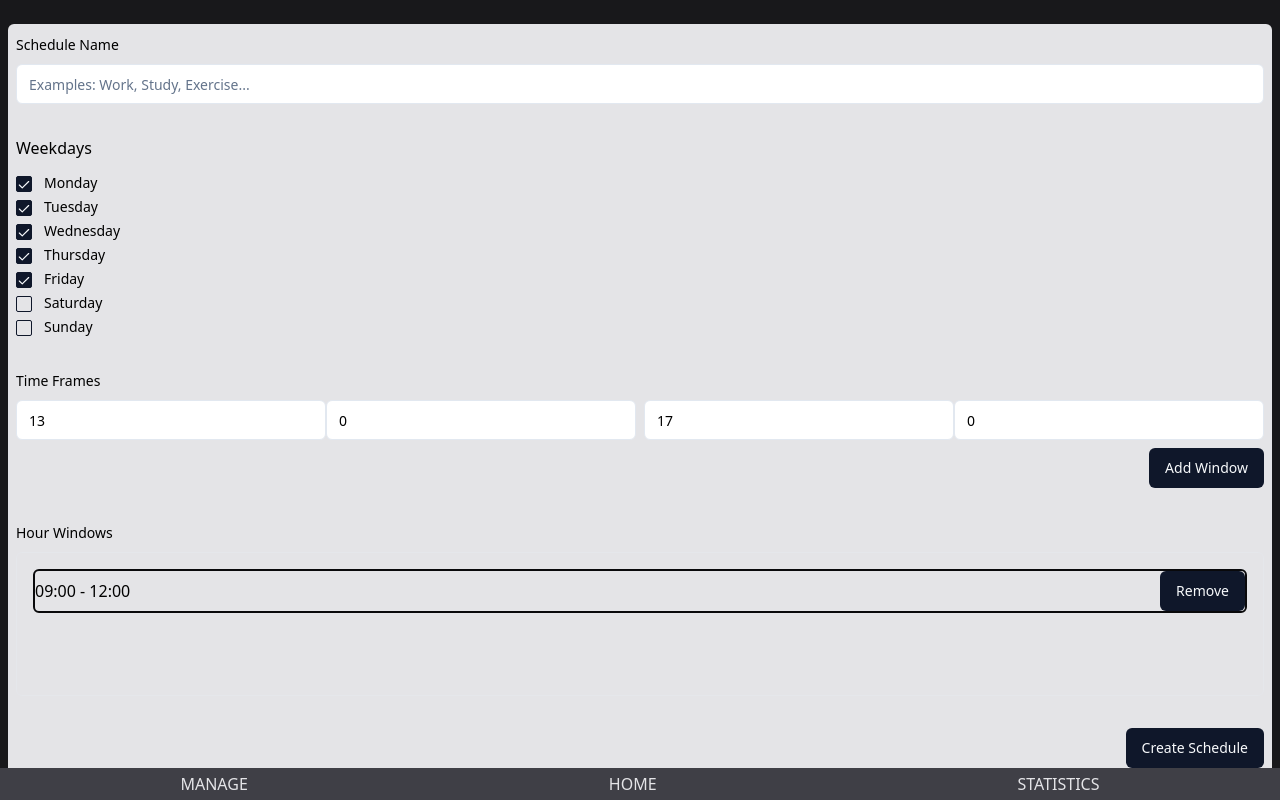
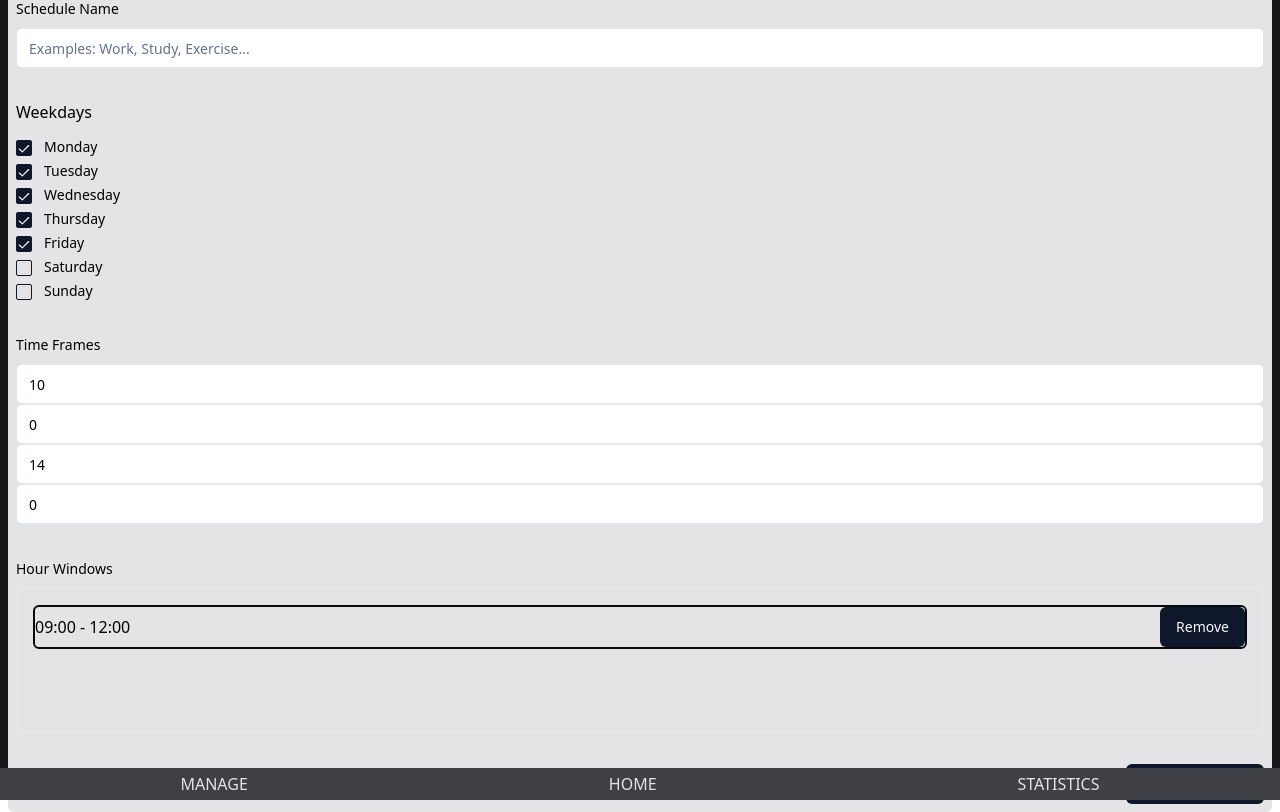
Before and after one commit to BerkYeni/clock-up, a React (Vite) app: page /create in a window 1280 px wide. Built offline with nearby package versions, Linux system fonts and the light colour scheme.

Commit message:
made add hour window field its own form to remove add hour window from main form since it's not supposed to be in it.

```diff
--- /dev/null
+++ b/src/components/AddHourWindow.tsx
@@ -0,0 +1,201 @@
+import * as z from "zod";
+import { zodResolver } from "@hookform/resolvers/zod";
+import { FormControl, FormField, FormItem } from "./ui/form";
+import { useForm } from "react-hook-form";
+import { Input } from "./ui/input";
+
+type Props = {};
+
+const AddHourWindowSchema = z.object({
+  start: z.object({
+    hours: z.number().min(0, { message: "testing awooga" }).max(23),
+    minutes: z.number().min(0).max(59),
+  }),
+  end: z.object({
+    hours: z.number().min(0, { message: "testing awooga" }).max(23),
+    minutes: z.number().min(0).max(59),
+  }),
+});
+
+const AddHourWindow = (props: Props) => {
+  const addHourWindowForm = useForm<z.infer<typeof AddHourWindowSchema>>({
+    resolver: zodResolver(AddHourWindowSchema),
+    defaultValues: {
+      start: { hours: 10, minutes: 0 },
+      end: { hours: 14, minutes: 0 },
+    },
+  });
+
+  const fieldValues = addHourWindowForm.getValues();
+  const fields = [
+    {
+      name: "start",
+      values: [
+        { key: 0, value: fieldValues.start.hours },
+        { key: 1, value: fieldValues.start.minutes },
+      ],
+    },
+    {
+      name: "end",
+      values: [
+        { key: 2, value: fieldValues.end.hours },
+        { key: 3, value: fieldValues.end.minutes },
+      ],
+    },
+  ];
+
+  return (
+    <div>
+      {fields.map((end) =>
+        end.values.map((field) => (
+          <FormField
+            name={end.name}
+            render={(props) => (
+              <FormItem key={field.key}>
+                <FormControl>
+                  <Input
+                    type="number"
+                    step={1}
+                    // min={0}
+                    // max={23}
+                    value={field.value}
+                    // TODO: impl
+                    // onChange={(event) => }
+                  />
+                </FormControl>
+              </FormItem>
+            )}
+          />
+        ))
+      )}
+    </div>
+  );
+
+  // <FormItem>
+  //   <div className="flex">
+  //     <FormControl>
+  //       <Input
+  //         type="number"
+  //         step={1}
+  //         // min={0}
+  //         // max={23}
+  //         value={field.value.hourWindowInput.start.hours}
+  //         onChange={(event) =>
+  //           field.onChange({
+  //             ...field.value,
+  //             hourWindowInput: {
+  //               ...field.value.hourWindowInput,
+  //               start: {
+  //                 ...field.value.hourWindowInput.start,
+  //                 hours: event.target.value,
+  //               },
+  //             },
+  //           })
+  //         }
+  //       />
+  //     </FormControl>
+  //     <FormMessage />
+  //     <FormControl>
+  //       <Input
+  //         className="mr-1"
+  //         type="number"
+  //         step={1}
+  //         min={0}
+  //         max={59}
+  //         value={field.value.hourWindowInput.start.minutes}
+  //         onChange={(event) =>
+  //           field.onChange({
+  //             ...field.value,
+  //             hourWindowInput: {
+  //               ...field.value.hourWindowInput,
+  //               start: {
+  //                 ...field.value.hourWindowInput.start,
+  //                 minutes: event.target.value,
+  //               },
+  //             },
+  //           })
+  //         }
+  //       />
+  //     </FormControl>
+  //     <FormControl>
+  //       <Input
+  //         className="ml-1"
+  //         type="number"
+  //         step={1}
+  //         min={0}
+  //         max={23}
+  //         value={field.value.hourWindowInput.end.hours}
+  //         onChange={(event) =>
+  //           field.onChange({
+  //             ...field.value,
+  //             hourWindowInput: {
+  //               ...field.value.hourWindowInput,
+  //               end: {
+  //                 ...field.value.hourWindowInput.end,
+  //                 hours: event.target.value,
+  //               },
+  //             },
+  //           })
+  //         }
+  //       />
+  //     </FormControl>
+  //     <FormControl>
+  //       <Input
+  //         type="number"
+  //         step={1}
+  //         min={0}
+  //         max={59}
+  //         value={field.value.hourWindowInput.end.minutes}
+  //         onChange={(event) =>
+  //           field.onChange({
+  //             ...field.value,
+  //             hourWindowInput: {
+  //               ...field.value.hourWindowInput,
+  //               end: {
+  //                 ...field.value.hourWindowInput.end,
+  //                 minutes: event.target.value,
+  //               },
+  //             },
+  //           })
+  //         }
+  //       />
+  //     </FormControl>
+  //   </div>
+  //   <div className="flex justify-end">
+  //     <FormControl>
+  //       <Button
+  //         onClick={(event) => {
+  //           event.preventDefault();
+  //           const biggestId = field.value.hourWindows.length
+  //             ? Math.max(
+  //                 ...field.value.hourWindows.map((window) => window.id)
+  //               )
+  //             : -1;
+  //           const newWindow = {
+  //             id: biggestId + 1,
+  //             hourWindowsValue: {
+  //               start: {
+  //                 hours: field.value.hourWindowInput.start.hours,
+  //                 minutes: field.value.hourWindowInput.start.minutes,
+  //               },
+  //               end: {
+  //                 hours: field.value.hourWindowInput.end.hours,
+  //                 minutes: field.value.hourWindowInput.end.minutes,
+  //               },
+  //             },
+  //           };
+  //           field.onChange({
+  //             ...field.value,
+  //             hourWindows: [...field.value.hourWindows, newWindow],
+  //           });
+  //         }}
+  //       >
+  //         Add Window
+  //       </Button>
+  //     </FormControl>
+  //     <FormMessage />
+  //   </div>
+  // </FormItem>
+};
+
+export default AddHourWindow;
--- a/src/components/HourWindowsField.tsx
+++ b/src/components/HourWindowsField.tsx
@@ -1,10 +1,11 @@
 import { FormItem, FormLabel, FormField, FormMessage } from "./ui/form";
-import { FormType } from "@/routes/CreateSchedule";
+import { FormType, hourWindowSchema } from "@/routes/CreateSchedule";
 import {
   ControllerRenderProps,
   ControllerFieldState,
   UseFormStateReturn,
   UseFormReturn,
+  useForm,
 } from "react-hook-form";
 import AddHourWindowField from "./AddHourWindowField";
 import RemoveHourWindowField from "./RemoveHourWindowField";
@@ -16,19 +17,22 @@ type Props = {
 } & {
   form: UseFormReturn<FormType, any, undefined>;
 };
+import AddHourWindow from "./AddHourWindow";
 
 const HourWindowsField = (props: Props) => {
   const { form } = props;
+
   return (
     <>
       <FormItem>
         <FormLabel>Time Frames</FormLabel>
-        <FormField
+        {/* <FormField
           name="hourWindowModule"
-          control={form.control}
+          control={addHourWindowSchema.control}
           // TODO: swap this with materialui time picker android or static ver
           render={(props) => <AddHourWindowField {...props} form={form} />}
-        />
+        /> */}
+        <AddHourWindow />
       </FormItem>
 
       <FormItem>
```
Also changed, not shown: src/routes/CreateSchedule.tsx (+3 -18 lines).
